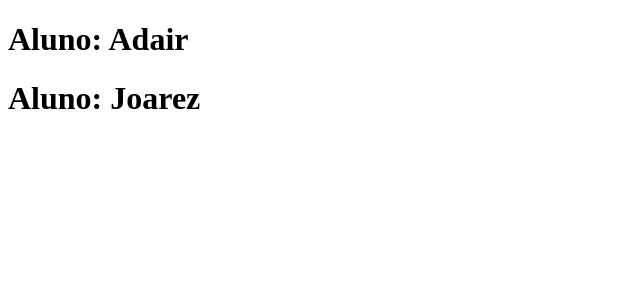
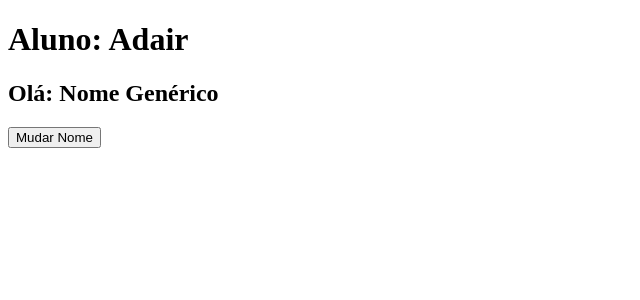
Before and after one commit to alishowsilabas/todolist, a React (Vite) app: page / in a window 1280 px wide. Shown: the top 300 px of the page, without its empty margins (0-640 px from the left). Built offline with nearby package versions, Linux system fonts and the light colour scheme.

Commit message:
reforçando hook useState

```diff
--- a/src/App.jsx
+++ b/src/App.jsx
@@ -4,7 +4,6 @@ function App() {
   return (
     <>
       <Nome nomeAluno="Adair" />
-      <Nome nomeAluno="Joarez" />
     </>
   );
 }
--- a/src/assets/components/Nome.jsx
+++ b/src/assets/components/Nome.jsx
@@ -1,9 +1,16 @@
-import React from "react";
+import React, { useState } from "react";
 
 function Nome({ nomeAluno }) {
+  const [aluno, setNomeAluno] = useState("Nome Genérico");
+  function handleChangeName(nome) {
+    setNomeAluno(nome);
+  }
+
   return (
     <div>
       <h1>Aluno: {nomeAluno}</h1>
+      <h2>Olá: {aluno}</h2>
+      <button onClick={() => handleChangeName("Baltazar da Silva")}>Mudar Nome</button>
     </div>
   );
 }
```
